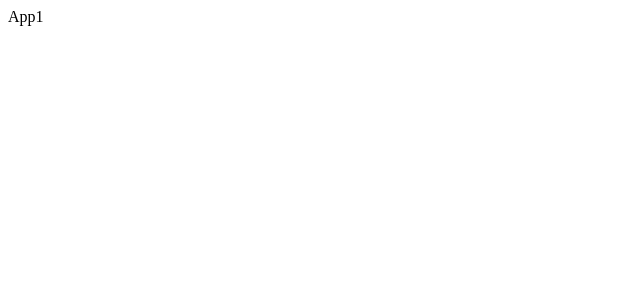
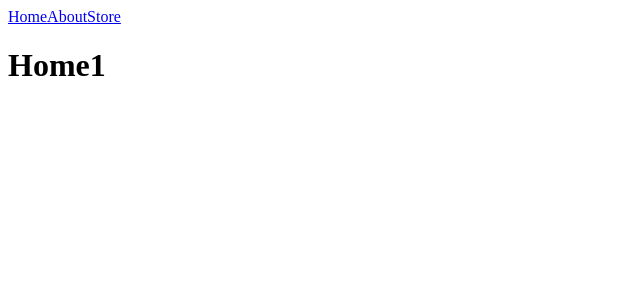
Before and after one commit to bobbyDeepak1415/code_splitting, a React (Vite) app: page / in a window 1280 px wide. Shown: the top 300 px of the page, without its empty margins (0-640 px from the left). Built offline with nearby package versions, Linux system fonts and the light colour scheme.

Commit message:
setup done

```diff
--- a/src/components/App1.jsx
+++ b/src/components/App1.jsx
@@ -1,11 +1,52 @@
-import React from 'react'
+import React, { Suspense } from "react";
+import { Link, Outlet, Route, Routes } from "react-router-dom";
+import { Store1 } from "./Store1";
+import Home1 from "./Home1";
+// import About1 from "./About1";
+
+
+const About1=React.lazy(()=>import('./About1').then((module)=>{
+  return {
+    default:module.default
+  }
+}))
+
+
 
 const App1 = () => {
   return (
     <div>
-      App1
+      <Routes>
+        <Route path="/" element={<NavWrapper />}>
+          <Route path="/" element={<Home1 />}>
+            Home
+          </Route>
+          <Route path="/about" element={<About1 />}>
+            About
+          </Route>
+          <Route path="store" element={<Store1 />}>
+            Store
+          </Route>
+        </Route>
+      </Routes>
     </div>
-  )
+  );
+};
+
+export default App1;
+
+function NavWrapper() {
+  return (
+    <>
+      <nav>
+        <Link to="/">Home</Link>
+        <Link to="/about">About</Link>
+        <Link to="/store">Store</Link>
+      </nav>
+
+      <Suspense fallback={<h2>Loading...</h2>}>
+        <Outlet />
+      </Suspense>
+    </>
+  );
 }
-
-export default App1
```
